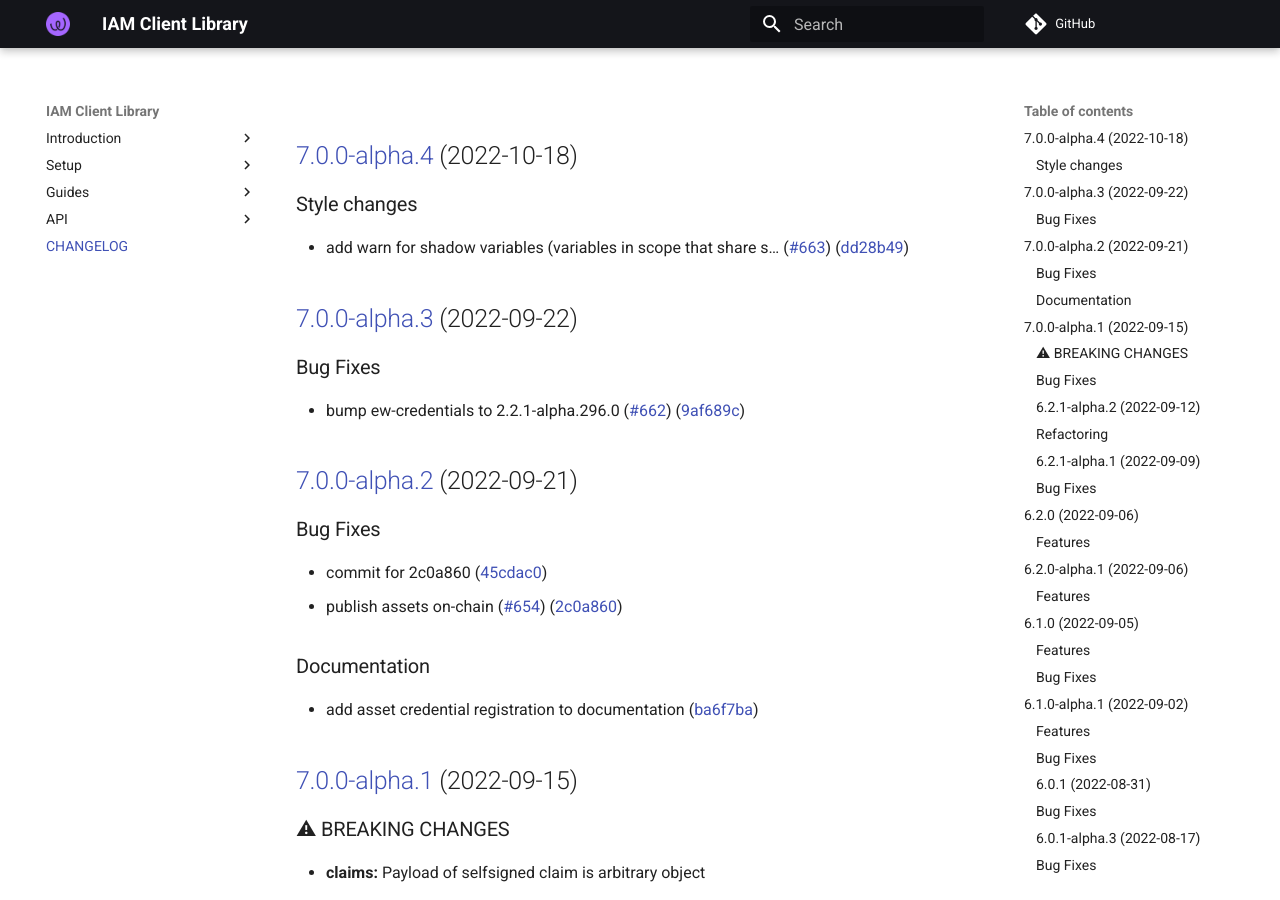
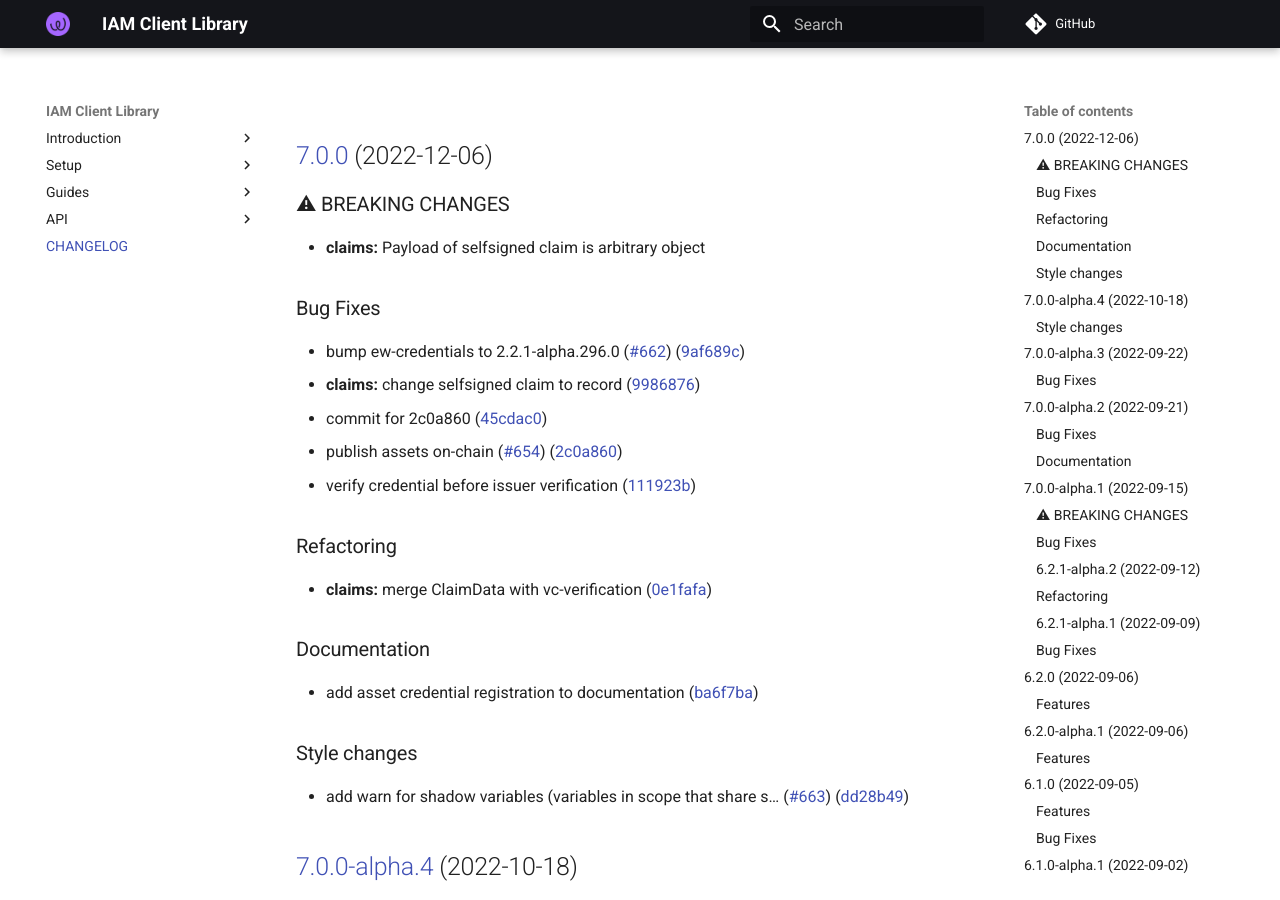
Before and after one commit to energywebfoundation/iam-client-lib, an MkDocs documentation site: the page built from docs/CHANGELOG.md, in a window 1280 px wide and 900 px high. Built offline with MkDocs 1.6.1 and Material for MkDocs 9.7.7, drawn with Linux system fonts in a browser that asks for light colours; comment, search, counter and statistics services are not loaded.

Commit message:
chore(release): 7.0.0 [skip ci]
## [7.0.0](https://github.com/energywebfoundation/iam-client-lib/compare/v6.2.0...v7.0.0) (2022-12-06)

### ⚠ BREAKING CHANGES

* **claims:** Payload of selfsigned claim is arbitrary object

### Bug Fixes

* bump ew-credentials to 2.2.1-alpha.296.0 ([#662](https://github.com/energywebfoundation/iam-client-lib/issues/662)) ([9af689c](https://github.com/energywebfoundation/iam-client-lib/commit/9af689cca1e1e53d5bb452b77586fe473e37fec8))
* **claims:** change selfsigned claim to record ([9986876](https://github.com/energywebfoundation/iam-client-lib/commit/9986876984fc523657e98a8a92bdd2b70f2470eb))
* commit for 2c0a860 ([45cdac0](https://github.com/energywebfoundation/iam-client-lib/commit/45cdac00210c57db15b84b9a05978325d647f6ce))
* publish assets on-chain ([#654](https://github.com/energywebfoundation/iam-client-lib/issues/654)) ([2c0a860](https://github.com/energywebfoundation/iam-client-lib/commit/2c0a860c7e11b9fb833ddbed71e2adf51229987b))
* verify credential before issuer verification ([111923b](https://github.com/energywebfoundation/iam-client-lib/commit/111923bae56da5977a814e9b280be57747345c94))

### Refactoring

* **claims:** merge ClaimData with vc-verification ([0e1fafa](https://github.com/energywebfoundation/iam-client-lib/commit/0e1fafa417addaa3aba725224772f38e8212a063))

### Documentation

* add asset credential registration to documentation ([ba6f7ba](https://github.com/energywebfoundation/iam-client-lib/commit/ba6f7ba5bf9f8abe7ae0ba20bd227ab43a727ac5))

### Style changes

* add warn for shadow variables (variables in scope that share s… ([#663](https://github.com/energywebfoundation/iam-client-lib/issues/663)) ([dd28b49](https://github.com/energywebfoundation/iam-client-lib/commit/dd28b4985085b8eab371a2464c8594b09afee93f))

```diff
--- a/docs/CHANGELOG.md
+++ b/docs/CHANGELOG.md
@@ -1,3 +1,33 @@
+## [7.0.0](https://github.com/energywebfoundation/iam-client-lib/compare/v6.2.0...v7.0.0) (2022-12-06)
+
+
+### ⚠ BREAKING CHANGES
+
+* **claims:** Payload of selfsigned claim is arbitrary object
+
+### Bug Fixes
+
+* bump ew-credentials to 2.2.1-alpha.296.0 ([#662](https://github.com/energywebfoundation/iam-client-lib/issues/662)) ([9af689c](https://github.com/energywebfoundation/iam-client-lib/commit/9af689cca1e1e53d5bb452b77586fe473e37fec8))
+* **claims:** change selfsigned claim to record ([9986876](https://github.com/energywebfoundation/iam-client-lib/commit/9986876984fc523657e98a8a92bdd2b70f2470eb))
+* commit for 2c0a860 ([45cdac0](https://github.com/energywebfoundation/iam-client-lib/commit/45cdac00210c57db15b84b9a05978325d647f6ce))
+* publish assets on-chain ([#654](https://github.com/energywebfoundation/iam-client-lib/issues/654)) ([2c0a860](https://github.com/energywebfoundation/iam-client-lib/commit/2c0a860c7e11b9fb833ddbed71e2adf51229987b))
+* verify credential before issuer verification ([111923b](https://github.com/energywebfoundation/iam-client-lib/commit/111923bae56da5977a814e9b280be57747345c94))
+
+
+### Refactoring
+
+* **claims:** merge ClaimData with vc-verification ([0e1fafa](https://github.com/energywebfoundation/iam-client-lib/commit/0e1fafa417addaa3aba725224772f38e8212a063))
+
+
+### Documentation
+
+* add asset credential registration to documentation ([ba6f7ba](https://github.com/energywebfoundation/iam-client-lib/commit/ba6f7ba5bf9f8abe7ae0ba20bd227ab43a727ac5))
+
+
+### Style changes
+
+* add warn for shadow variables (variables in scope that share s… ([#663](https://github.com/energywebfoundation/iam-client-lib/issues/663)) ([dd28b49](https://github.com/energywebfoundation/iam-client-lib/commit/dd28b4985085b8eab371a2464c8594b09afee93f))
+
 ## [7.0.0-alpha.4](https://github.com/energywebfoundation/iam-client-lib/compare/v7.0.0-alpha.3...v7.0.0-alpha.4) (2022-10-18)
 
 
--- a/package.json
+++ b/package.json
@@ -1,6 +1,6 @@
 {
   "name": "iam-client-lib",
-  "version": "7.0.0-alpha.4",
+  "version": "7.0.0",
   "description": "Library for Decentralized Identity and Access Management",
   "main": "dist/index.js",
   "module": "dist/index.esm.js",
```
